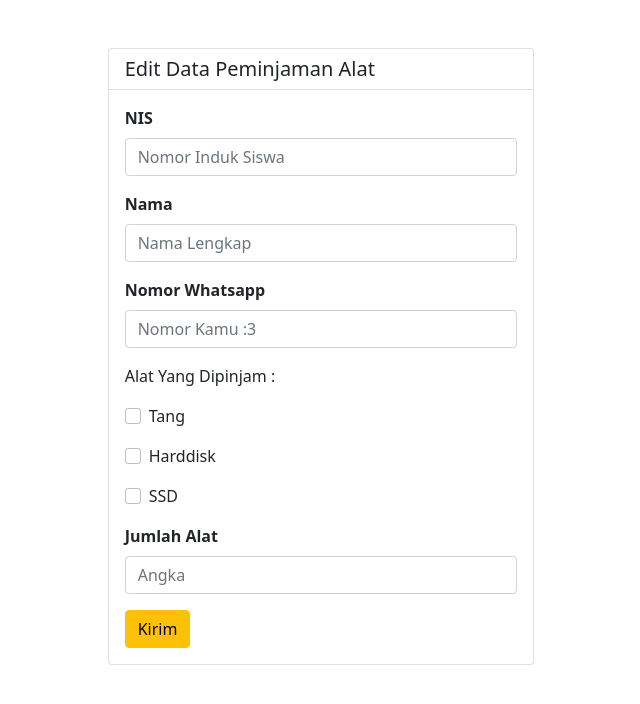
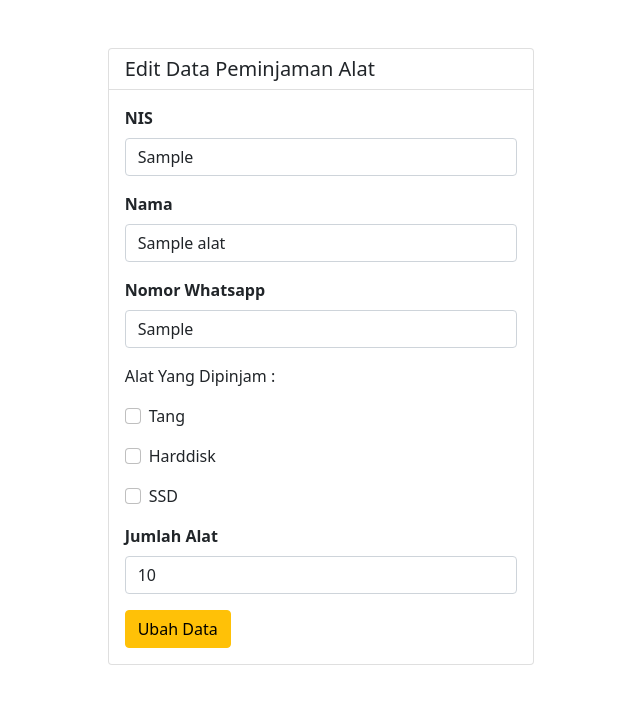
Before and after one commit to Rohip101/peminjamanalat.github.io, a PHP site: page /edit.php?id=1 in a window 1280 px wide. Shown: the top 704 px of the page, without its empty margins (319-959 px from the left). Run offline with PHP 8.4, Linux system fonts and the light colour scheme; tables that the repository leaves empty or names only in its code hold one stand-in row (values such as "Sample post").

```diff
--- a/edit.php
+++ b/edit.php
@@ -1,3 +1,44 @@
+<?php
+include 'server/koneksi.php';
+
+$id = $_GET['id'];
+$query = "SELECT * FROM p_alat WHERE id = $id";
+$result = mysqli_query($koneksi, $query);
+
+$data = mysqli_fetch_array($result);
+
+
+if(isset($_POST["kirim"])) {
+
+  //ambil data dari formulir
+  $id = $data["id"];
+  $nis = $_POST['nis'];
+  $nama = $_POST['nama'];
+  $no_wa = $_POST['no_wa'];
+  $alat = implode(", ", $_POST['alat']);
+  $jumlah = $_POST['jumlah'];
+
+  //buat query
+  $sql = "UPDATE p_alat SET
+  nis = '$nis',
+  nama = '$nama',
+  no_wa = '$no_wa',
+  alat = '$alat',
+  jumlah = '$jumlah',
+  date_date=now()
+  WHERE id = '$id'
+  ";
+  $query = mysqli_query($koneksi, $sql);
+  return mysqli_affected_rows($koneksi);
+
+  if ($query) {
+    header("location: index.php");
+  }
+}
+
+?>
+
+
 <!DOCTYPE html>
 <html lang="en">
   <head>
@@ -19,40 +60,41 @@
         <form action="" method="post">
           <fieldset>
             <div class="mb-3">
+            <input type="hidden" name="id" value="<?= $data["id"]; ?>">
               <label for="nis" class="form-label fw-bold">NIS</label>
-              <input type="text" name="nis" id="nis" class="form-control" placeholder="Nomor Induk Siswa" required  />
+              <input type="text" name="nis" id="nis" class="form-control" placeholder="Nomor Induk Siswa"  value="<?= $data["nis"]; ?>" required/>
             </div>
 
             <div class="mb-3">
               <label for="nama" class="form-label fw-bold">Nama</label>
-              <input type="text" name="nama" id="nama" class="form-control" placeholder="Nama Lengkap" required />
+              <input type="text" name="nama" id="nama" class="form-control" placeholder="Nama Lengkap" value="<?= $data["nama"]; ?>" required/>
             </div>
             <div class="mb-3">
               <label for="no_wa" class="form-label fw-bold" >Nomor Whatsapp</label>
-              <input type="text" name="no_wa" id="no_wa" class="form-control" placeholder="Nomor Kamu :3" required />
+              <input type="text" name="no_wa" id="no_wa" class="form-control" placeholder="Nomor Kamu :3" value="<?= $data["no_wa"]; ?>" required/>
             </div>
             <p>Alat Yang Dipinjam :</p>
             <div class="mb-3">
               <div class="form-check">
-                <input class="form-check-input" name="alat[]" type="checkbox" id="disabledFieldsetCheck" value="tang" />
+                <input class="form-check-input" name="alat[]" type="checkbox" id="disabledFieldsetCheck" value="<?= $data["alat"]; ?>"/>
                 <label class="form-check-label" for="disabledFieldsetCheck">Tang</label>
               </div>
             </div>
             <div class="mb-3">
               <div class="form-check">
-                <input class="form-check-input" name="alat[]" type="checkbox" id="disabledFieldsetCheck" value="harddisk"  />
+                <input class="form-check-input" name="alat[]" type="checkbox" id="disabledFieldsetCheck" value="<?= $data["alat"]; ?>"  />
                 <label class="form-check-label" for="disabledFieldsetCheck">Harddisk</label>
               </div>
             </div>
             <div class="mb-3">
               <div class="form-check">
-                <input class="form-check-input" name="alat[]" type="checkbox" id="disabledFieldsetCheck" value="ssd" />
+                <input class="form-check-input" name="alat[]" type="checkbox" id="disabledFieldsetCheck" value="<?= $data["alat"]; ?>" />
                 <label class="form-check-label" for="disabledFieldsetCheck">SSD</label>
               </div>
             </div>
             <div class="mb-3">
               <label for="jumlah" class="form-label fw-bold">Jumlah Alat</label>
-              <input type="text" id="jumlah" name="jumlah" class="form-control" placeholder="Angka" required/>
+              <input type="text" id="jumlah" name="jumlah" class="form-control" placeholder="Angka" value="<?= $data["jumlah"]; ?>" required/>
             </div>
             <!-- <div class="mb-3">
               <div class="form-check">
@@ -61,7 +103,7 @@
               </div>
             </div> -->
 
-            <button type="submit" class="btn btn-warning" name="simpan">Kirim</button>
+            <button type="submit" class="btn btn-warning" name="simpan">Ubah Data</button>
           </fieldset>
         </form>
 
--- a/style/style.css
+++ b/style/style.css
@@ -1,17 +1,17 @@
 /* body,
 html {
   height: 100%;
-}
-.gambar {
+} */
+/* .gambar {
   background-position: center;
   height: 720px;
   background-repeat: no-repeat;
   background-size: cover;
   position: relative;
-  background-image: linear-gradient(rgba(0, 0, 0, 0), rgba(0, 0, 0, 0.7)), url(/img/bgg.jpg);
-}
+  background-image: url(img/bgg.jpg);
+} */
 
-form {
+/* form {
   position: relative;
 } */
 
@@ -19,3 +19,7 @@ form {
   height: 500px;
   width: 500px;
 } */
+table {
+  /* background-color: rgb(166, 204, 172); */
+  background-image: url(/img/bgg.jpg);
+}
```
Also changed, not shown: index.php (+6 -3 lines).
